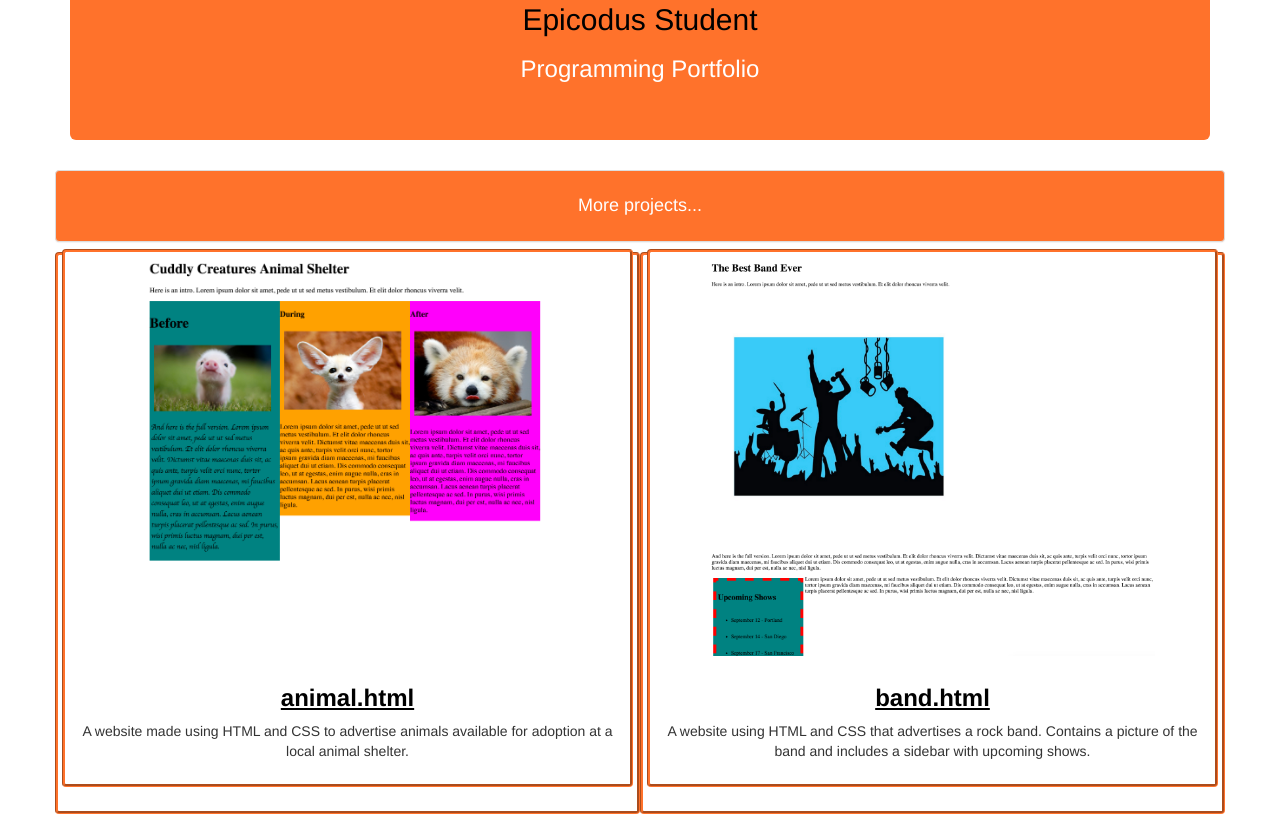
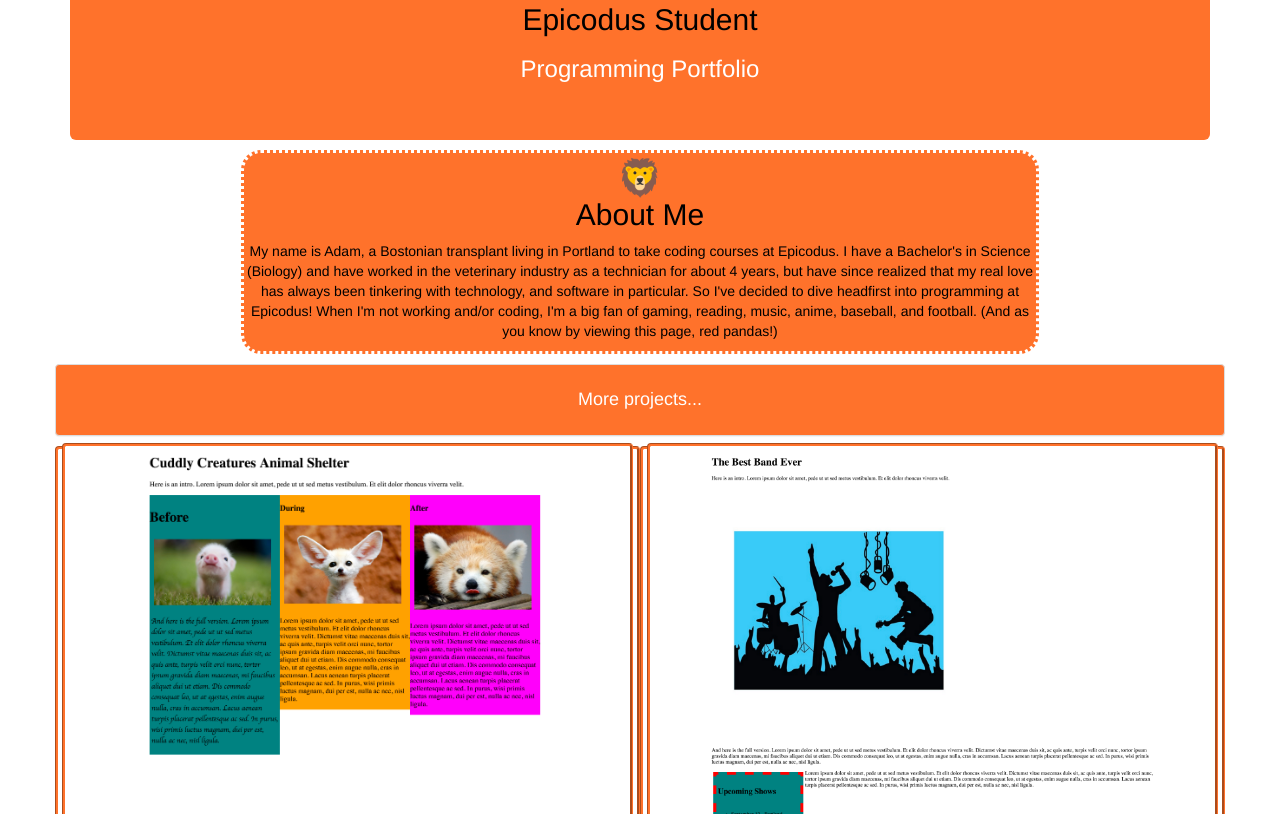
Before and after one commit to AdamCraig/portfolio, a plain HTML site: page index.html in a window 1280 px wide. Shown: the part 915-1729 px from the top of the page. Drawn offline with nearby package versions, Linux system fonts and the light colour scheme.

Commit message:
Add about me section and fix spacing bugs

```diff
--- a/css/styles.css
+++ b/css/styles.css
@@ -67,6 +67,25 @@ h4 {
   text-align: center;
 }
 
+.jumbotron-narrow {
+  margin-left: auto;
+  margin-right: auto;
+  margin-top: -20px;
+  margin-bottom: 10px;
+  width: 70%;
+  border-radius: 20px;
+  background-color: #FF722B;
+  border-style: dotted;
+  color: white;
+  text-align: center;
+}
+
+.jumbotron-narrow h1 {
+  padding-top: 10px;
+  margin-bottom: -20px;
+  margin-top: -5px;
+}
+
 .caption {
   text-align: center;
 }
--- a/index.html
+++ b/index.html
@@ -23,7 +23,7 @@
         </ul>
         <div class="avatar">
           <img src="img/redpanda2.jpg" alt="A tiny red panda avatar.">
-          AC™
+          <strong>AC</strong>
         </div>
       </header>
 
@@ -120,7 +120,11 @@
 
     <!-- START ABOUT ME -->
 
-
+    <div class="jumbotron-narrow">
+      <h1>🦁</h1>
+      <span class="invert"><h2>About Me</h2></span>
+      <p class="invert">My name is Adam, a Bostonian transplant living in Portland to take coding courses at Epicodus. I have a Bachelor's in Science (Biology) and have worked in the veterinary industry as a technician for about 4 years, but have since realized that my real love has always been tinkering with technology, and software in particular. So I've decided to dive headfirst into programming at Epicodus! When I'm not working and/or coding, I'm a big fan of gaming, reading, music, anime, baseball, and football. (And as you know by viewing this page, red pandas!)</p>
+    </div>
 
     <!-- END ABOUT ME -->
 
```
